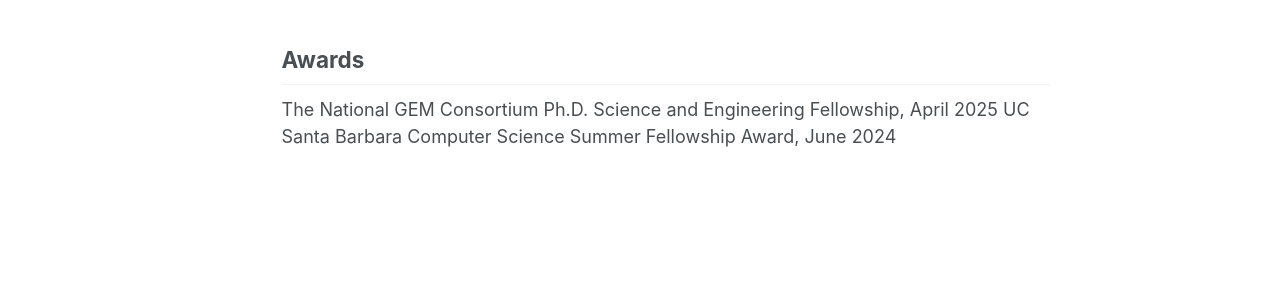
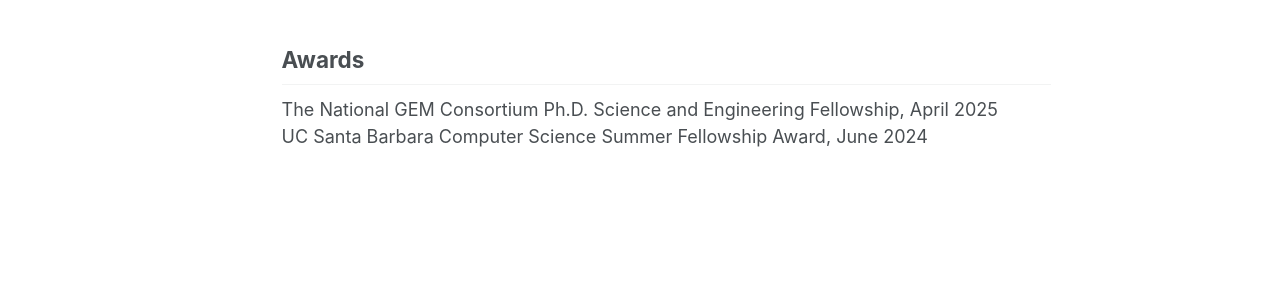
Before and after one commit to lmkoduru/lmkoduru.github.io, a Jekyll site: the page built from _pages/about.md, in a window 1280 px wide and 1384 px high. Shown: the part 812-1104 px from the top of the window. Built offline with Jekyll 4.4.1, drawn with Linux system fonts in a browser that asks for light colours; some web fonts are replaced.

```diff
--- a/_pages/about.md
+++ b/_pages/about.md
@@ -22,5 +22,5 @@ My research is focused on enabling data-driven policymaking to achieve universal
 
 Awards
 ------
-The National GEM Consortium Ph.D. Science and Engineering Fellowship, April 2025
+The National GEM Consortium Ph.D. Science and Engineering Fellowship, April 2025 \
 UC Santa Barbara Computer Science Summer Fellowship Award, June 2024
```
